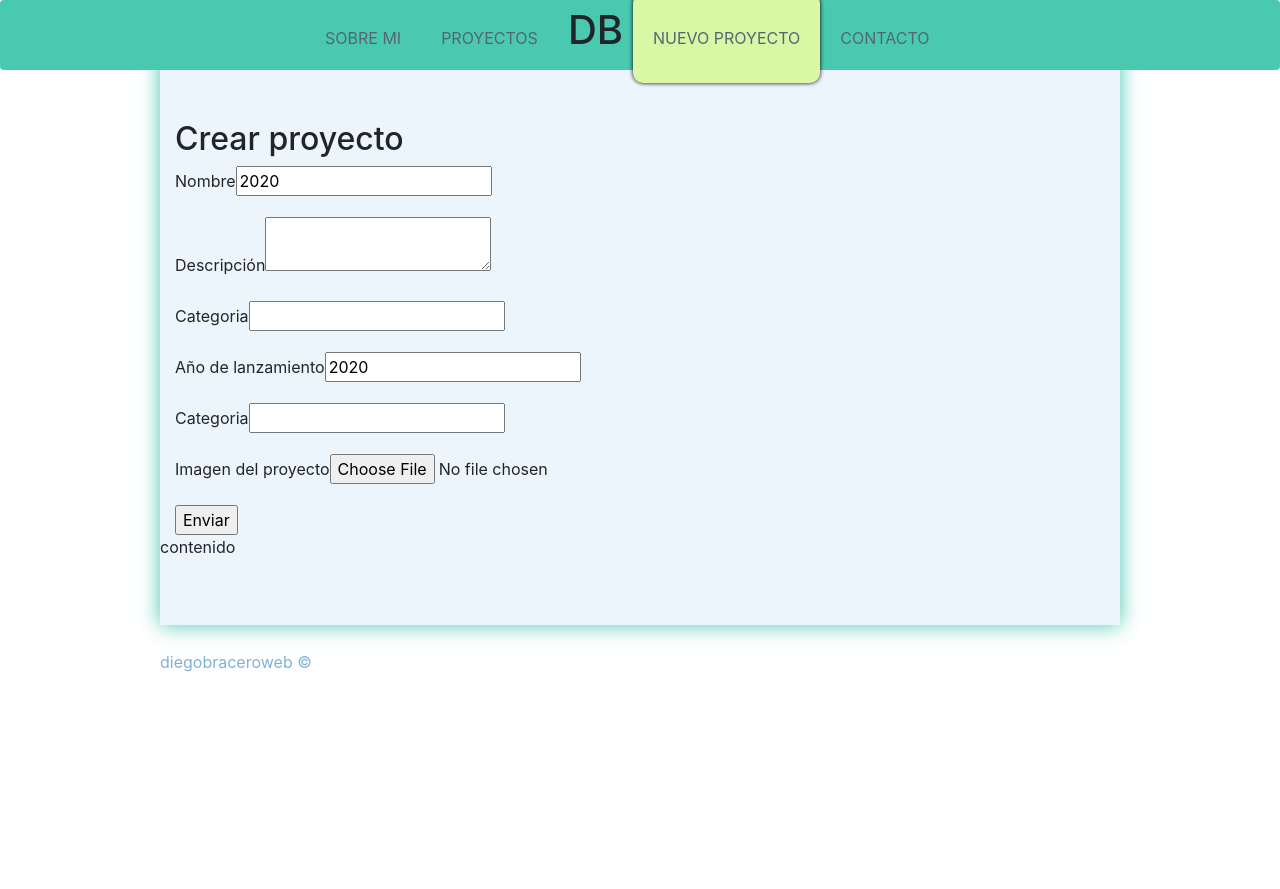
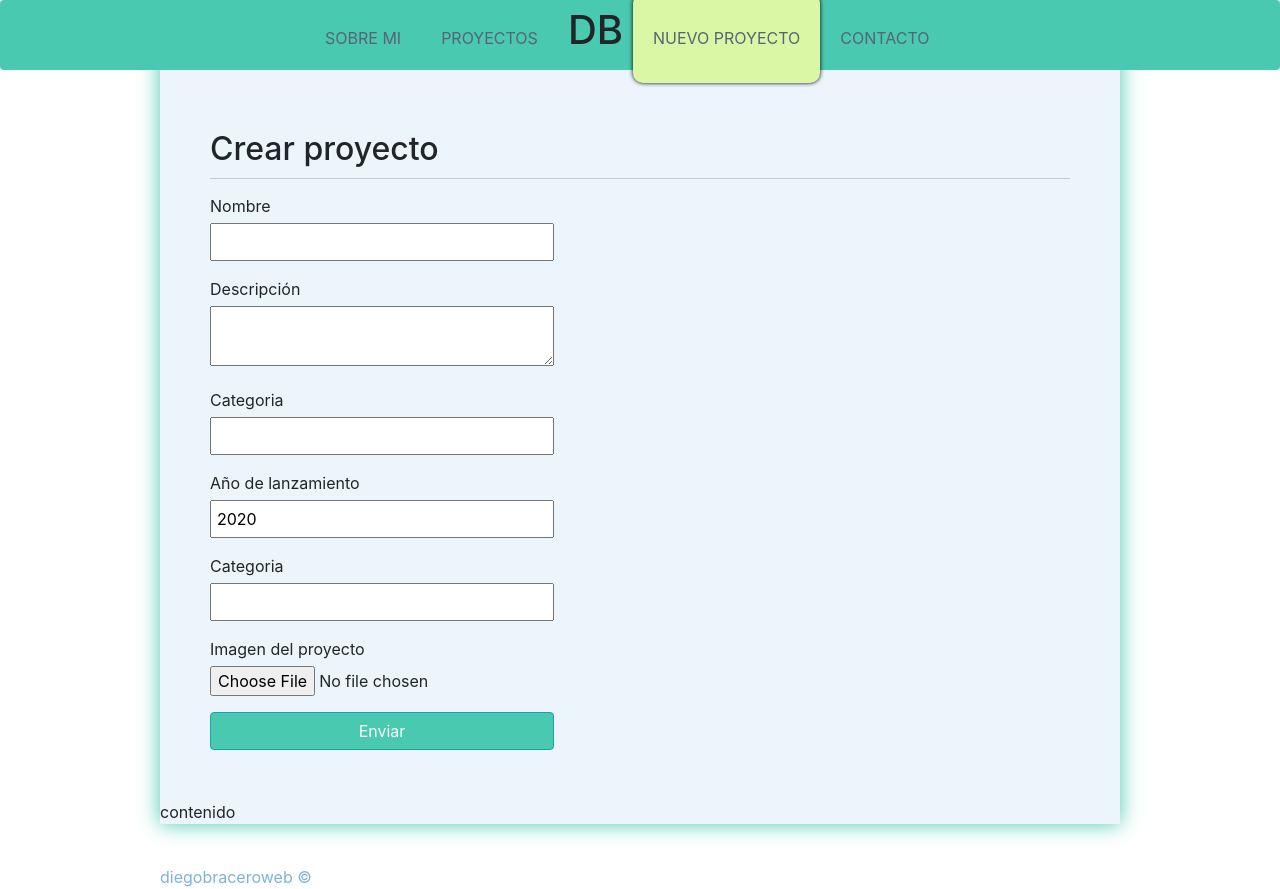
Before and after one commit to dgbracero/PortafolioAngular, an Angular app: page /crear-proyecto in a window 1280 px wide. Before the commit the page ends 800 px from the top, so only its background shows below. Built offline with nearby package versions, Linux system fonts and the light colour scheme.

Commit message:
Estilos Formulario

```diff
--- a/src/app/components/create/create.component.css
+++ b/src/app/components/create/create.component.css
@@ -0,0 +1,56 @@
+/*Sección con formulario*/
+
+.container{
+    padding: 50px;
+    padding-top: 10px;
+
+}
+
+.container h2{
+    display: block;
+    border-bottom: 1px solid #ccc;
+    padding-bottom: 10px;
+    margin-bottom: 15px;
+}
+
+form{
+    width: 50%;
+}
+
+form label{
+    display: block;
+    width: 100%;
+    margin-top: 10px;
+    margin-bottom: 5px;
+}
+
+form input[type="text"],
+form input[type="number"],
+form input[type="email"],
+form textarea
+{
+    width: 80%;
+    padding: 5px;
+}
+
+/*
+form button,
+form input[type="submit"]{
+    display: block;
+    font-size: 17px;
+    padding: 5px;
+    margin-top: 15px;
+}
+*/
+
+form button,
+form input[type="submit"]{
+    width: 80%;
+    background-color: #48C9B0;
+}
+
+form button:hover,
+form input[type="submit"]:hover{
+    width: 80%;
+    background-color: #17a2b8;
+}
--- a/src/app/components/create/create.component.html
+++ b/src/app/components/create/create.component.html
@@ -1,7 +1,7 @@
 <div class="container">
     <h2>{{title}}</h2>
 
-    <form #projectFrom="ngForm" (ngSubmit)="onSubmit(projectForm)">
+    <form  #projectFrom="ngForm" (ngSubmit)="onSubmit(projectForm)">
         <p>
             <label for="name">Nombre</label>
             <input type="text" name="name" #name="ngModel" [(ngModel)]="project.name" />
@@ -19,7 +19,7 @@
 
         <p>
             <label for="year"> Año de lanzamiento</label>
-            <input type="number" name="name" #year="ngModel" [(ngModel)]="project.year" />
+            <input type="number" name="year" #year="ngModel" [(ngModel)]="project.year" />
         </p>
 
         <p>
@@ -32,7 +32,7 @@
             <input type="file" name="image" placeholder="Subir imagen"/>
         </p>
 
-        <input type="submit" value="Enviar">
+        <input class="btn btn-info btn-block" type="submit" value="Enviar">
 
     </form>
 </div>
```
